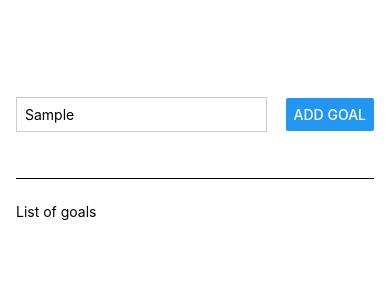
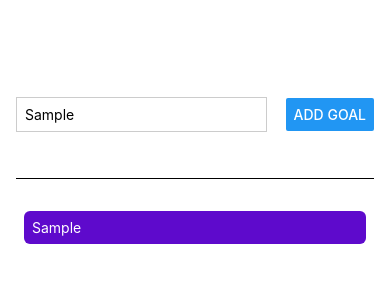
Before and after one commit to im4th/RNCourse, a React Native app: screen / in a window 390 px wide. Both pictures are taken after typing "Sample" into the empty fields and a click on the button "ADD GOAL". Shown: the top 300 px of the page. Built offline with nearby package versions, Linux system fonts and the light colour scheme.

Commit message:
section 2 - up to lesson 26

```diff
--- a/App.js
+++ b/App.js
@@ -1,15 +1,16 @@
-import {Button, StyleSheet, Text, TextInput, View} from 'react-native';
+import {Button, FlatList, StyleSheet, Text, TextInput, View} from 'react-native';
 import {useState} from 'react';
 
 export default function App() {
     const [enteredGoalText, setEnteredGoalText] = useState('')
+    const [courseGoals, setCourseGoals] = useState([]);
 
     function goalInputHandler(enteredText) {
         setEnteredGoalText(enteredText);
     }
 
     function addGoalHandler() {
-        console.log(enteredGoalText)
+        setCourseGoals(currentCourseGoals => [...currentCourseGoals, {text: enteredGoalText, id: Math.random().toString()},]);
     }
 
     return (<View style={styles.appContainer}>
@@ -18,7 +19,11 @@ export default function App() {
             <Button title="Add goal" onPress={addGoalHandler}/>
         </View>
         <View style={styles.goalsContainer}>
-            <Text>List of goals</Text>
+            <FlatList data={courseGoals} renderItem={itemData => {
+                return (<View style={styles.goalItem}>
+                    <Text style={styles.goalText}>{itemData.item.text}</Text>
+                </View>)
+            }} keyExtractor={(item,index) => {return item.id;}}/>
         </View>
     </View>);
 }
@@ -38,5 +43,9 @@ const styles = StyleSheet.create({
         borderWidth: 1, borderColor: '#cccccc', width: '70%', marginRight: 8, padding: 8
     }, goalsContainer: {
         flex: 5,
+    }, goalItem: {
+        margin: 8, borderRadius: 6, backgroundColor: "#5e0acc", padding: 8
+    }, goalText: {
+        color: "white"
     }
 });
```
